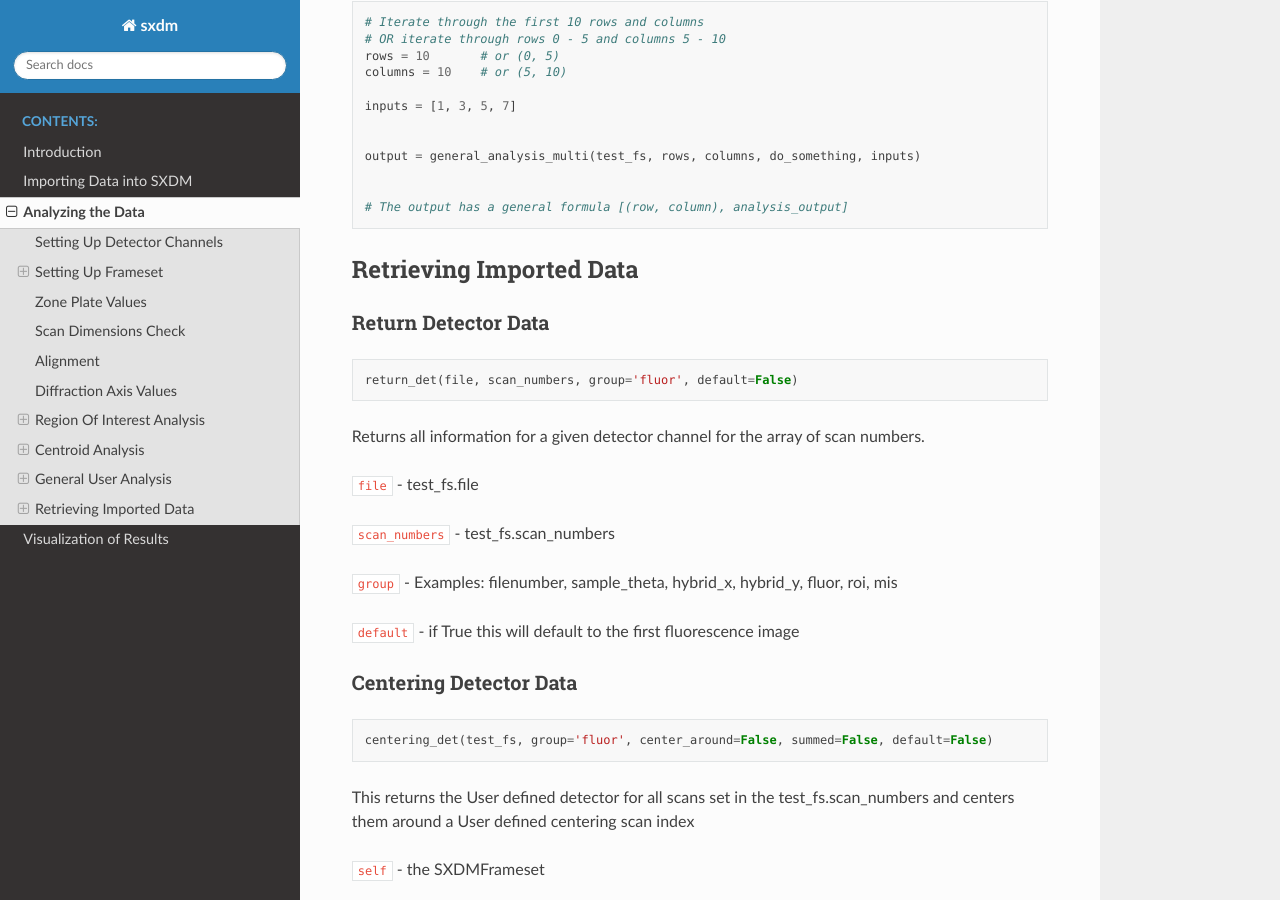
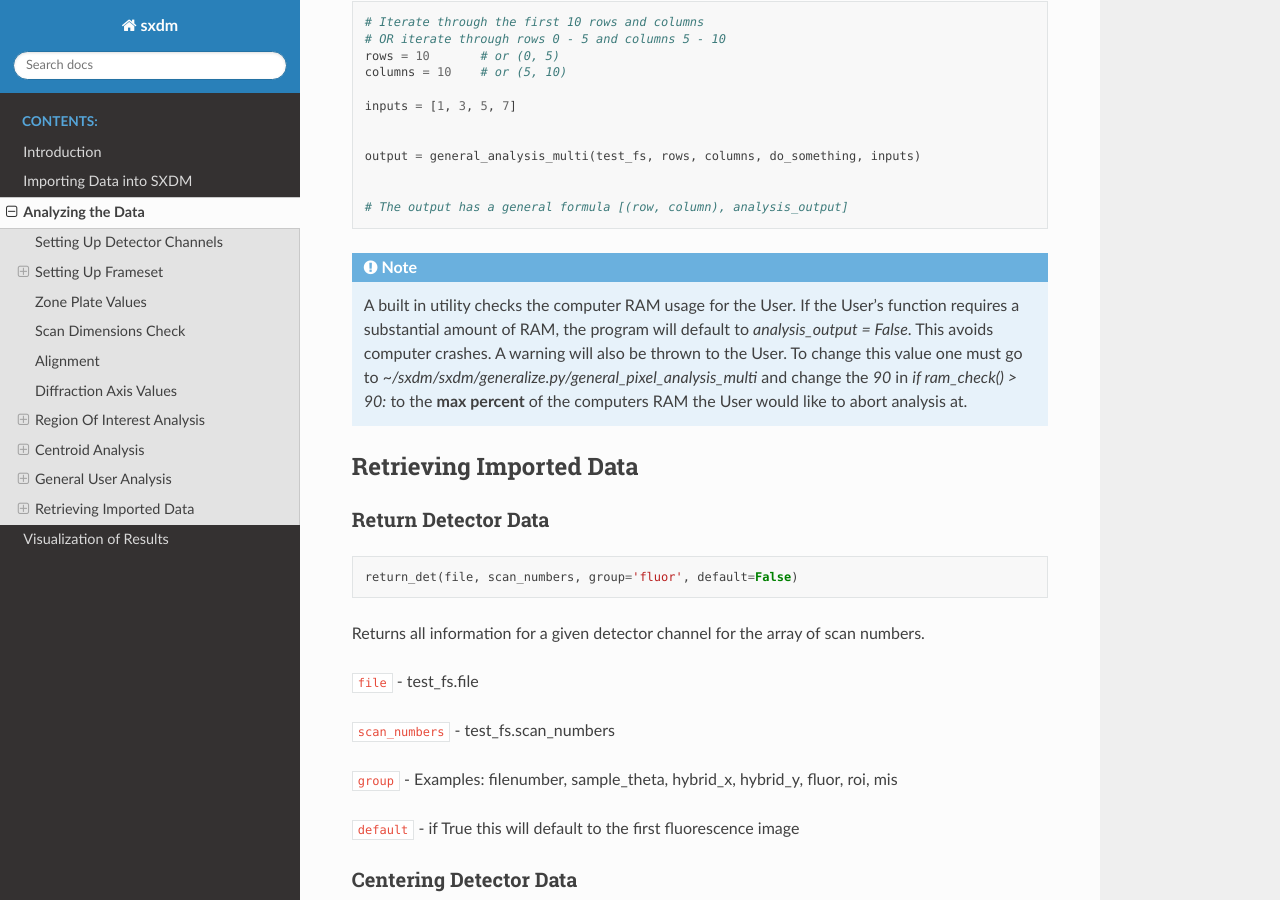
Before and after one commit to WilliamJudge94/sxdm, a Sphinx documentation site: the page built from docs/analysis.rst, in a window 1280 px wide and 900 px high, scrolled down 8826 px. Built offline with Sphinx 7.4.7 and the Read the Docs theme 2.0.0, drawn with Linux system fonts in a browser that asks for light colours.

Commit message:
Doc Updates and RAM Usage

```diff
--- a/docs/analysis.rst
+++ b/docs/analysis.rst
@@ -437,6 +437,16 @@ Implementing General Multiprocessing
 
     # The output has a general formula [(row, column), analysis_output]
 
+.. note::
+
+    A built in utility checks the computer RAM usage for the User. If the User's function
+    requires a substantial amount of RAM, the program will default to `analysis_output = False`.
+    This avoids computer crashes. A warning will also be thrown to the User. To change this
+    value one must go to `~/sxdm/sxdm/generalize.py/general_pixel_analysis_multi` and change
+    the `90` in `if ram_check() > 90:` to the **max percent** of the computers RAM the User would
+    like to abort analysis at.
+
+
 Retrieving Imported Data
 ========================
 
```
Also changed, not shown: 1 other file.
